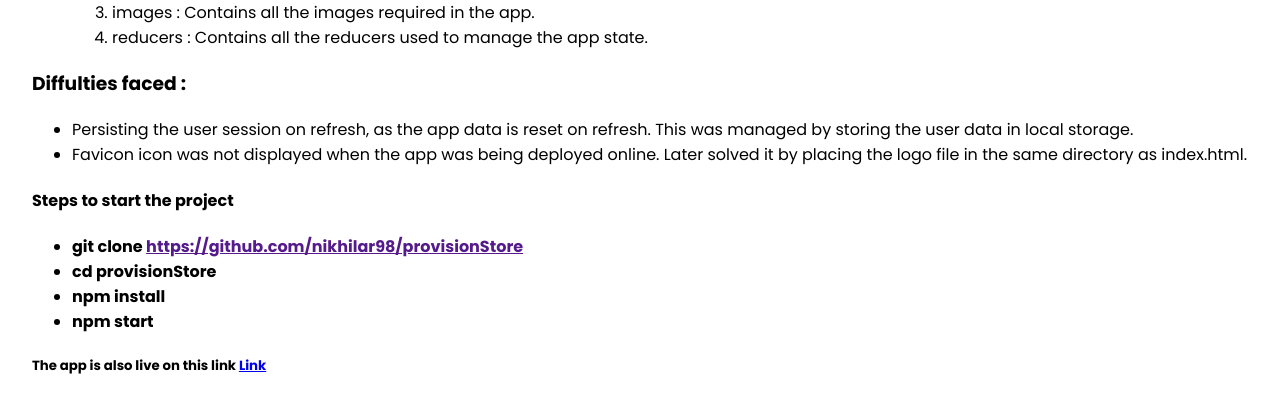
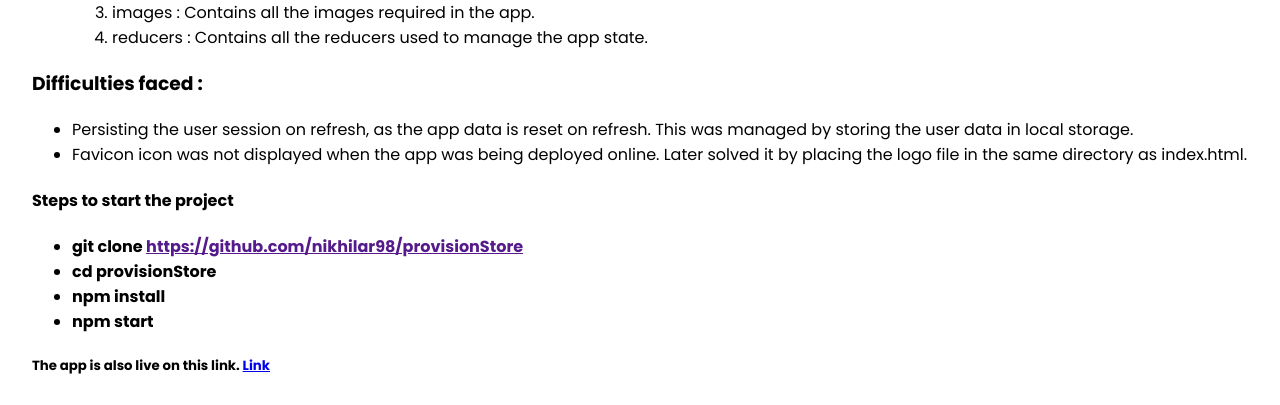
Before and after one commit to nikhilar98/provisionStore, a React (Create React App) app: page /about in a window 1280 px wide. Shown: the part 408-813 px from the top of the page. Built offline with nearby package versions, Linux system fonts and the light colour scheme.

Commit message:
spelling correction in about page

```diff
--- a/src/components/About.jsx
+++ b/src/components/About.jsx
@@ -21,7 +21,7 @@ const About = (props) => {
                         </ol>
                 </li>
             </ul>
-            <h3>Diffulties faced : </h3>
+            <h3>Difficulties faced : </h3>
             <ul>
                 <li>Persisting the user session on refresh, as the app data is reset on refresh.
                 This was managed by storing the user data in local storage.</li>
@@ -35,7 +35,7 @@ const About = (props) => {
                 <li><strong>npm install</strong></li>
                 <li><strong>npm start</strong></li>
             </ul>
-            <h5>The app is also live on this link <a href="https://provision-store-amber.vercel.app/">Link</a></h5>
+            <h5>The app is also live on this link. <a href="https://provision-store-amber.vercel.app/">Link</a></h5>
         </div>
     )
 }
```
